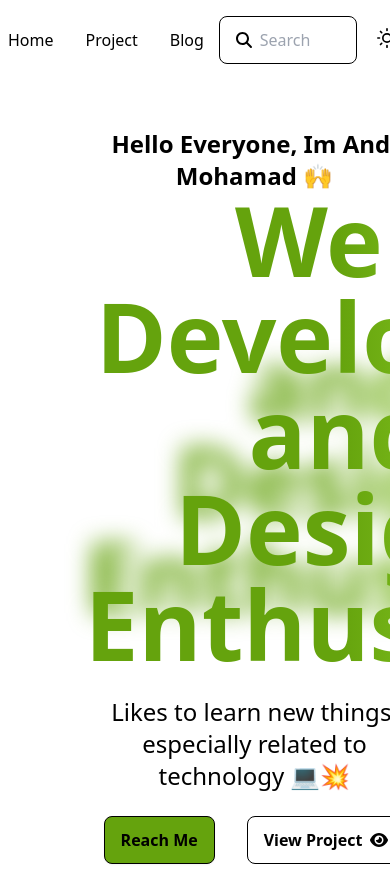
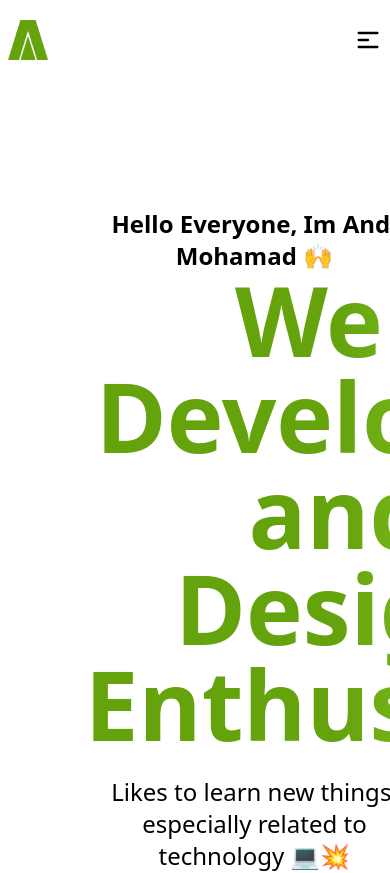
Before and after one commit to andimilyas/myPortfolio, a Vue app: page / in a window 390 px wide. Shown: the top 873 px of the page. Built offline with nearby package versions, Linux system fonts and the light colour scheme.

Commit message:
nav update

```diff
--- a/src/components/Home.vue
+++ b/src/components/Home.vue
@@ -3,15 +3,9 @@
     <div class="max-w-6xl mx-auto text-center">
       <div class="w-2/3 mx-auto items-center">
         <h1 class="text-2xl font-bold">Hello Everyone, Im Andi Mohamad 🙌</h1>
-        <div class="flex w-fit items-center justify-center z-0">
-          <span
-            class="absolute mx- w-fit flex bg-gradient-to-r blur-md from-lime-600 from-50% to-lime-400 bg-clip-text text-8xl box-content font-extrabold text-transparent text-center select-none"
-          >
-            <span class="hidden">Web Developer</span> <br />
-            and Design <br />Enthusiast
-          </span>
+        <div class="flex w-fit items-center justify-center">
           <h1
-            class="relative top-0 w-fit h-auto justify-center flex bg-gradient-to-r items-center from-lime-600 from-50% to-lime-400 bg-clip-text text-8xl font-extrabold text-transparent text-center select-auto"
+            class="w-fit h-auto justify-center flex bg-gradient-to-r items-center from-lime-600 from-50% to-lime-400 bg-clip-text text-8xl font-extrabold text-transparent text-center select-auto"
           >
             Web Developer and Design Enthusiast
           </h1>
--- a/src/components/Navbar.vue
+++ b/src/components/Navbar.vue
@@ -1,15 +1,29 @@
 <template>
-  <nav
+  <!-- <nav
     class="w-full fixed top-0 bg-base-200 backdrop-filter backdrop-blur-lg bg-opacity-20 z-40"
   >
+    <div class="navbar ">
+      <div class="navbar-start">
+
+      </div>
+      <div class="navbar-center">
+        <ul class="flex flex-row gap-8 cursor-pointer text-base">
+
+        </ul>
+      </div>
+      <div class="navbar-end">
+
+      </div>
+    </div>
+  </nav> -->
   <div class="navbar max-w-6xl mx-auto my-2">
     <div class="navbar-start">
-        <div class="max-w-12">
+      <div class="max-w-10">
         <router-link to="/"><img src="../asset/img/logo.png" /></router-link>
       </div>
     </div>
-      <div class="navbar-center">
-        <ul class="flex flex-row gap-8 cursor-pointer text-base">
+    <div class="navbar-center hidden lg:flex">
+      <ul class="menu-horizontal gap-8 text-base">
         <li>
           <RouterLink to="/" class="hover:text-lime-600">Home</RouterLink>
         </li>
@@ -29,7 +43,7 @@
       </ul>
     </div>
     <div class="navbar-end">
-        <div class="justify-end px-5">
+      <div class="justify-end px-5 hidden lg:flex">
         <form class="max-w-40 mx-auto">
           <label class="input input-bordered flex items-center gap-2">
             <font-awesome-icon :icon="['fas', 'magnifying-glass']" />
@@ -37,7 +51,90 @@
           </label>
         </form>
       </div>
-        <label class="flex cursor-pointer gap-2">
+      <label class="cursor-pointer gap-2 hidden lg:flex">
+        <svg
+          xmlns="http://www.w3.org/2000/svg"
+          width="20"
+          height="20"
+          viewBox="0 0 24 24"
+          fill="none"
+          stroke="currentColor"
+          stroke-width="2"
+          stroke-linecap="round"
+          stroke-linejoin="round"
+        >
+          <circle cx="12" cy="12" r="5" />
+          <path
+            d="M12 1v2M12 21v2M4.2 4.2l1.4 1.4M18.4 18.4l1.4 1.4M1 12h2M21 12h2M4.2 19.8l1.4-1.4M18.4 5.6l1.4-1.4"
+          />
+        </svg>
+        <input type="checkbox" value="light" class="toggle theme-controller" />
+        <svg
+          xmlns="http://www.w3.org/2000/svg"
+          width="20"
+          height="20"
+          viewBox="0 0 24 24"
+          fill="none"
+          stroke="currentColor"
+          stroke-width="2"
+          stroke-linecap="round"
+          stroke-linejoin="round"
+        >
+          <path d="M21 12.79A9 9 0 1 1 11.21 3 7 7 0 0 0 21 12.79z"></path>
+        </svg>
+      </label>
+      <div class="drawer drawer-end justify-end lg:hidden flex">
+        <input id="my-drawer-4" type="checkbox" class="drawer-toggle" />
+        <div class="drawer-content">
+          <!-- Page content here -->
+          <label for="my-drawer-4" class="drawer-button"
+            ><svg
+              xmlns="http://www.w3.org/2000/svg"
+              class="h-7 w-7"
+              fill="none"
+              viewBox="0 0 24 24"
+              stroke="currentColor"
+            >
+              <path
+                stroke-linecap="round"
+                stroke-linejoin="round"
+                stroke-width="2"
+                d="M4 6h16M4 12h8m-8 6h16"
+              /></svg
+          ></label>
+        </div>
+        <div class="drawer-side">
+          <label
+            for="my-drawer-4"
+            aria-label="close sidebar"
+            class="drawer-overlay"
+          ></label>
+          <ul class="menu bg-base-200 text-xl min-h-full w-fit p-4">
+            <!-- Sidebar content here -->
+            <li>
+              <RouterLink to="/" class="hover:text-lime-600">Home</RouterLink>
+            </li>
+            <li>
+              <RouterLink to="/project" class="hover:text-lime-600"
+                >Project</RouterLink
+              >
+            </li>
+            <li>
+              <RouterLink to="/blog" class="hover:text-lime-600"
+                >Blog</RouterLink
+              >
+            </li>
+            <li>
+              <RouterLink to="/contact" class="hover:text-lime-600"
+                >Contact</RouterLink
+              >
+            </li>
+            <li>
+              <details>
+                <summary>Theme</summary>
+                <ul class="p-2">
+                  <li>
+                    <label class="cursor-pointer w-fit">
                       <svg
                         xmlns="http://www.w3.org/2000/svg"
                         width="20"
@@ -70,14 +167,42 @@
                         stroke-linecap="round"
                         stroke-linejoin="round"
                       >
-            <path d="M21 12.79A9 9 0 1 1 11.21 3 7 7 0 0 0 21 12.79z"></path>
+                        <path
+                          d="M21 12.79A9 9 0 1 1 11.21 3 7 7 0 0 0 21 12.79z"
+                        ></path>
                       </svg>
                     </label>
+                  </li>
+                </ul>
+              </details>
+            </li>
+            <li>
+              <details>
+                <summary>Search</summary>
+                <ul class="p-2">
+                  <li>
+                    <form class="w-full">
+                      <label
+                        class="input input-bordered flex items-center gap-2"
+                      >
+                        <font-awesome-icon
+                          :icon="['fas', 'magnifying-glass']"
+                        />
+                        <input
+                          type="text"
+                          placeholder="Search"
+                        />
+                      </label>
+                    </form>
+                  </li>
+                </ul>
+              </details>
+            </li>
+          </ul>
         </div>
       </div>
-  </nav>
+    </div>
+  </div>
 </template>
 
-<script>
-import img from "../asset/img/logo.png";
-</script>
+<script></script>
```
Lines whose indentation alone changed are shown as unchanged.
